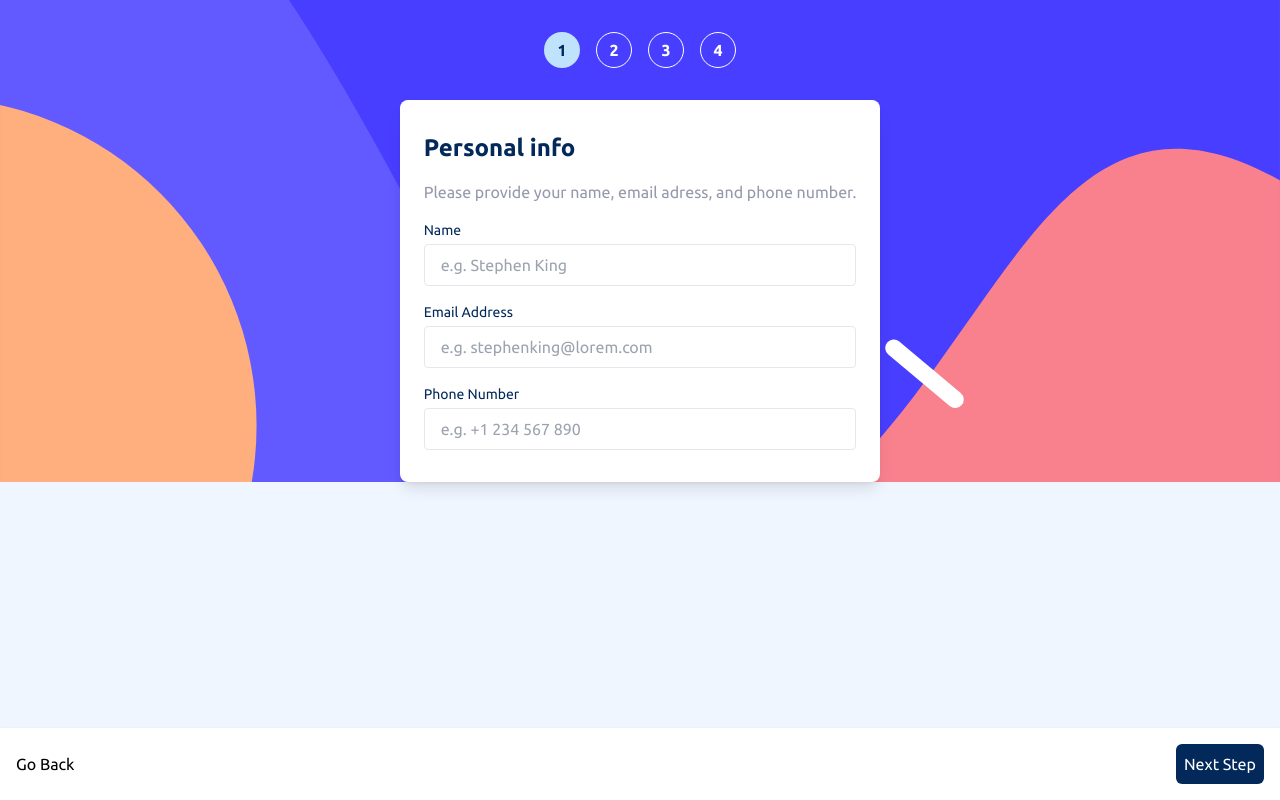
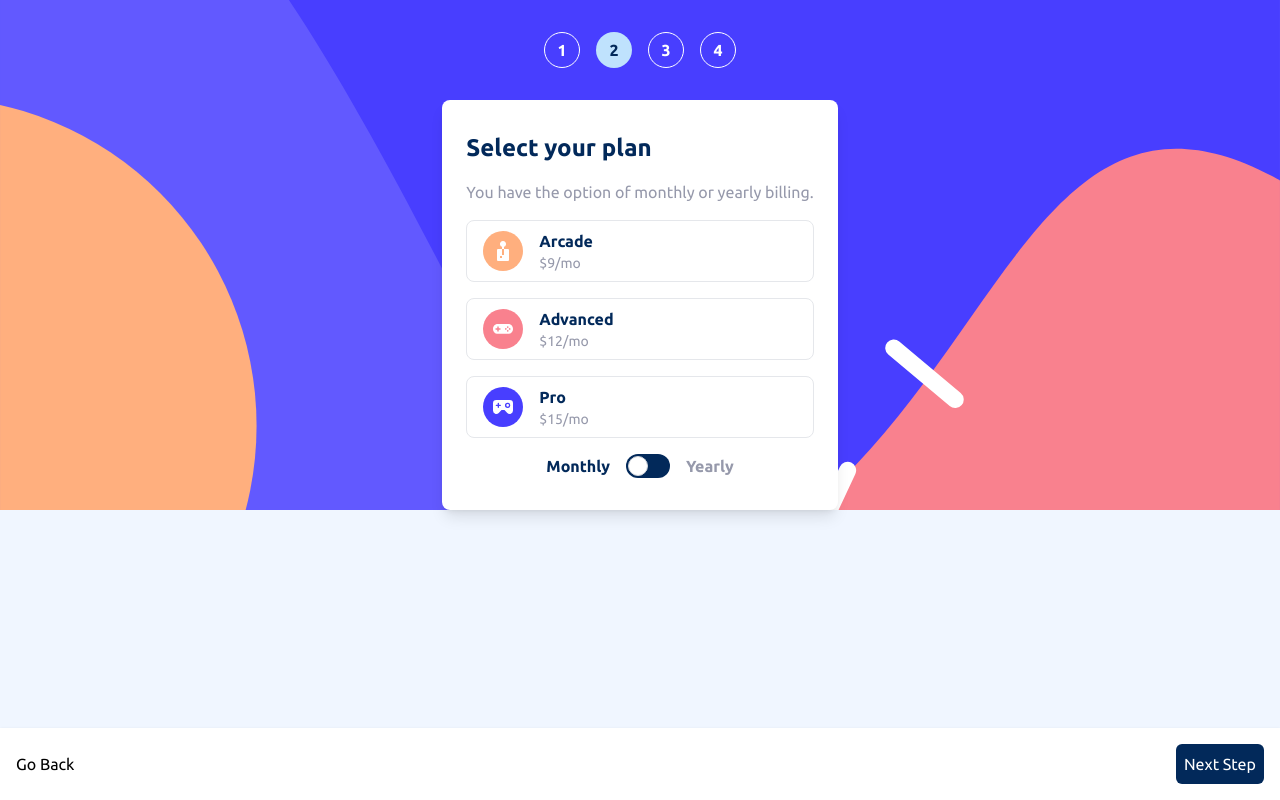
Before and after one commit to kelly-jsx/multi-step-form, a React (Vite) app: page / in a window 1280 px wide. Built offline with nearby package versions, Linux system fonts and the light colour scheme.

Commit message:
Step2 component, PlanSelect component, styling

```diff
--- a/src/components/App.tsx
+++ b/src/components/App.tsx
@@ -11,7 +11,7 @@ import { Step } from './Header/Step'
 
 const steps = ['Your Info', 'Select plan', 'ADD-ONS', 'Summary']
 
-const curr = 1
+const curr = 2
 
 function App() {
   return (
--- a/src/components/Form/Form.tsx
+++ b/src/components/Form/Form.tsx
@@ -1,5 +1,4 @@
 import React from 'react'
-import { FormText } from './FormText'
 
 type Props = {
   title: string
--- /dev/null
+++ b/src/components/Form/PlanSelect.tsx
@@ -0,0 +1,19 @@
+type Props = {
+  imgUrl: string
+  title: string
+  price: string
+  yearly: boolean
+}
+
+export const PlanSelect = ({ imgUrl, title, price, yearly }: Props) => (
+  <div className="flex w-full gap-4 rounded-lg border px-4 py-2">
+    <img src={imgUrl} alt={title} />
+    <div className="flex flex-col">
+      <h1 className="text-base font-bold capitalize text-blue-marine">
+        {title}
+      </h1>
+      <p className="text-sm text-gray-cool">{price}</p>
+      {yearly && <p className="text-xs">2 months free</p>}
+    </div>
+  </div>
+)
--- a/src/pages/Step2.tsx
+++ b/src/pages/Step2.tsx
@@ -1,30 +1,77 @@
 import { Form } from 'components/Form/Form'
 import { FormText } from 'components/Form/FormText'
+import { PlanSelect } from 'components/Form/PlanSelect'
+
+import arcade from '../public/icon-arcade.svg'
+import advanced from '../public/icon-advanced.svg'
+import pro from '../public/icon-pro.svg'
+import { useState } from 'react'
+
+const plans = {
+  arcade: {
+    title: 'arcade',
+    price: 9,
+    icon: arcade
+  },
+  advanced: {
+    title: 'advanced',
+    price: 12,
+    icon: advanced
+  },
+  pro: {
+    title: 'pro',
+    price: 15,
+    icon: pro
+  }
+}
 
 export const Step2 = () => {
+  const [showYearly, setShowYearly] = useState(false)
   return (
     <Form
-      title="Personal info"
-      description="Please provide your name, email adress, and phone number."
+      title="Select your plan"
+      description="You have the option of monthly or yearly billing."
     >
-      <FormText
-        iType="text"
-        iLabel="Name"
-        iName="name"
-        iPlaceholder="e.g. Stephen King"
-      />
-      <FormText
-        iType="email"
-        iLabel="Email Address"
-        iName="email"
-        iPlaceholder="e.g. stephenking@lorem.com"
-      />
-      <FormText
-        iType="tel"
-        iLabel="Phone Number"
-        iName="phone"
-        iPlaceholder="e.g. +1 234 567 890"
-      />
+      {Object.keys(plans).map((planKey) => {
+        const plan = plans[planKey]
+        return (
+          <PlanSelect
+            key={planKey}
+            imgUrl={plan.icon}
+            title={plan.title}
+            price={`$${
+              showYearly ? plan.price * 10 + '/yr' : plan.price + '/mo'
+            }`}
+            yearly={showYearly}
+          />
+        )
+      })}
+      {/* <p>{showYearly.toString()}</p> */}
+      <div className="flex justify-center gap-4">
+        <p
+          className={`font-bold ${
+            showYearly ? 'text-gray-cool' : 'text-blue-marine'
+          }`}
+        >
+          Monthly
+        </p>
+        <label className="relative inline-flex cursor-pointer items-center">
+          <input
+            type="checkbox"
+            value=""
+            className="peer sr-only"
+            onChange={() => setShowYearly(!showYearly)}
+          />
+          <div className="peer-focus:ring-blue-300dark:peer-focus:ring-blue-800 peer h-6 w-11 rounded-full bg-blue-marine after:absolute after:top-[2px] after:left-[2px] after:h-5 after:w-5 after:rounded-full after:border after:border-gray-300 after:bg-white after:transition-all after:content-[''] peer-checked:after:translate-x-full peer-checked:after:border-white peer-focus:outline-none"></div>
+        </label>
+        <p
+          className={`font-bold ${
+            showYearly ? 'text-blue-marine' : 'text-gray-cool'
+          }`}
+        >
+          Yearly
+        </p>
+      </div>
     </Form>
   )
 }
```
